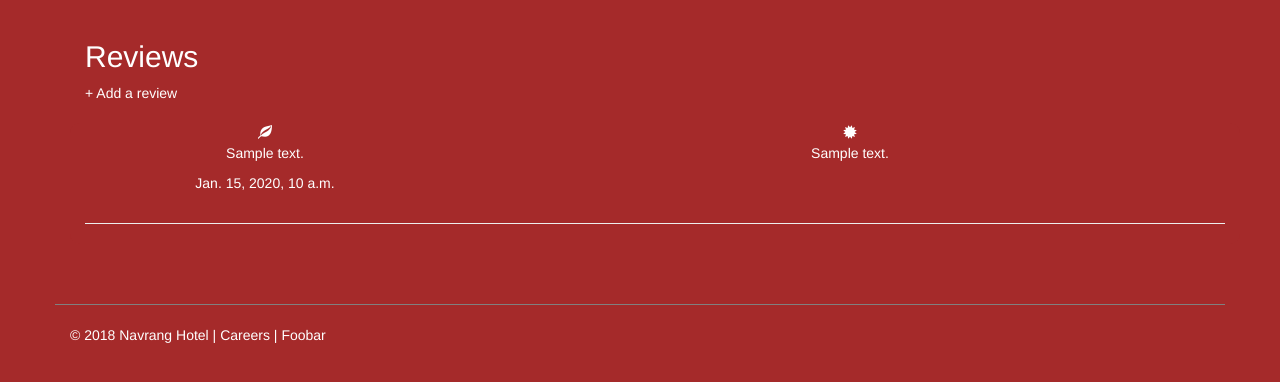
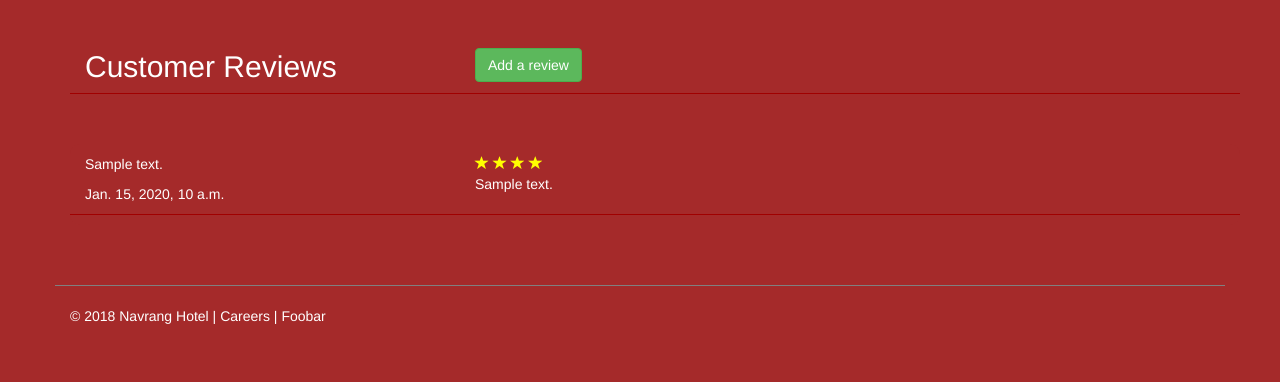
Before and after one commit to navrang-hotel/navrang, a Django app: page /base/reviews/ in a window 1280 px wide. Shown: the part 50-432 px from the top of the page. Run offline with Django 3.2, Linux system fonts and the light colour scheme; tables that the repository leaves empty hold one stand-in row (values such as "Sample post"); some libraries are stand-ins or nearby versions.

Commit message:
update reiews page; added stars

```diff
--- a/base/static/base/css/style.css
+++ b/base/static/base/css/style.css
@@ -194,7 +194,13 @@ main {
 }
 
 .nb-bb-lgray {
-  border-bottom: 1px solid #180000;
+  border-bottom: 1px solid #AAAAAA;
+}
+.nb-bb-dkmaroon {
+  border-bottom: 1px solid #A00000;
+
+  /*background-color: white;*/
+  /*color: black;*/
 }
 .nb-bx-shdw {
     box-shadow: 0px 3px 3px #180000;
@@ -225,3 +231,13 @@ footer {
 .nb-tm-10px {
   margin-top: 10px;
 }
+.nb-tm-15px {
+  margin-top: 18px;
+}
+.nb-std-mrgn {
+  margin-top: 10px;
+  margin-bottom: 10px;
+}
+.nb-fg-yellow {
+  color: yellow;
+}
--- a/base/templates/base/review_list.html
+++ b/base/templates/base/review_list.html
@@ -7,28 +7,52 @@
 {% block content%}
   <!-- Reviews -->
   <div class="container nb-fg-white">
-    <h2>Reviews</h2>
-    <a href="{% url 'base-reviews-create' %}" class="nb-std-link">+ Add a review</a>
+    <div class="row slideanim nb-bb-dkmaroon nb-std-mrgn">
+      <div class="col-sm-4">
+        <h2>Customer Reviews</h2>
+      </div>
+      <div class="col-sm-8">
+          <a href="{% url 'base-reviews-create' %}" class="btn btn-success nb-tm-15px">Add a review</a>
+      </div>
+    </div>
     <br/><br/>
   </div>
-  <div class="container text-center nb-bg-maroon fg-white nb-bdr-crv">
+
+  <div class="container nb-bg-maroon fg-white nb-bdr-crv">
     {% for review in review_list %}
-    <div class="row slideanim">
+    <div class="row slideanim nb-bb-dkmaroon nb-std-mrgn">
       <div class="col-sm-4">
-        <span class="glyphicon glyphicon-leaf logo-small"></span>
         <p>{{review.reviewer_name}}</p>
         <p>{{review.date_time}}</p>
       </div>
       <div class="col-sm-8">
-        <span class="glyphicon glyphicon-certificate logo-small"></span>
+        {% if review.star_rating == 1 %}
+            <span class="glyphicon glyphicon-star logo-small nb-fg-yellow"></span>
+        {% elif review.star_rating == 2 %}
+            <span class="glyphicon glyphicon-star logo-small nb-fg-yellow"></span>
+            <span class="glyphicon glyphicon-star logo-small nb-fg-yellow"></span>
+        {% elif review.star_rating == 3 %}
+            <span class="glyphicon glyphicon-star logo-small nb-fg-yellow"></span>
+            <span class="glyphicon glyphicon-star logo-small nb-fg-yellow"></span>
+            <span class="glyphicon glyphicon-star logo-small nb-fg-yellow"></span>
+        {% elif review.star_rating == 4 %}
+            <span class="glyphicon glyphicon-star logo-small nb-fg-yellow"></span>
+            <span class="glyphicon glyphicon-star logo-small nb-fg-yellow"></span>
+            <span class="glyphicon glyphicon-star logo-small nb-fg-yellow"></span>
+            <span class="glyphicon glyphicon-star logo-small nb-fg-yellow"></span>
+        {% elif review.star_rating == 5 %}
+            <span class="glyphicon glyphicon-star logo-small nb-fg-yellow"></span>
+            <span class="glyphicon glyphicon-star logo-small nb-fg-yellow"></span>
+            <span class="glyphicon glyphicon-star logo-small nb-fg-yellow"></span>
+            <span class="glyphicon glyphicon-star logo-small nb-fg-yellow"></span>
+            <span class="glyphicon glyphicon-star logo-small nb-fg-yellow"></span>
+        {% endif %}
         <p>{{review.comment}}</p>
       </div>
     </div>
-    <hr/>
     {% endfor %}
   </div>
   <br/><br/>
-
   <!-- /Reviews -->
 {% endblock%}
 
--- a/base/views.py
+++ b/base/views.py
@@ -60,6 +60,7 @@
     """View class for review list."""
 
     model = Review
+    ordering = ['-date_time']
 
 class ReviewCreate(CreateView):
     """View class for review create."""
```
